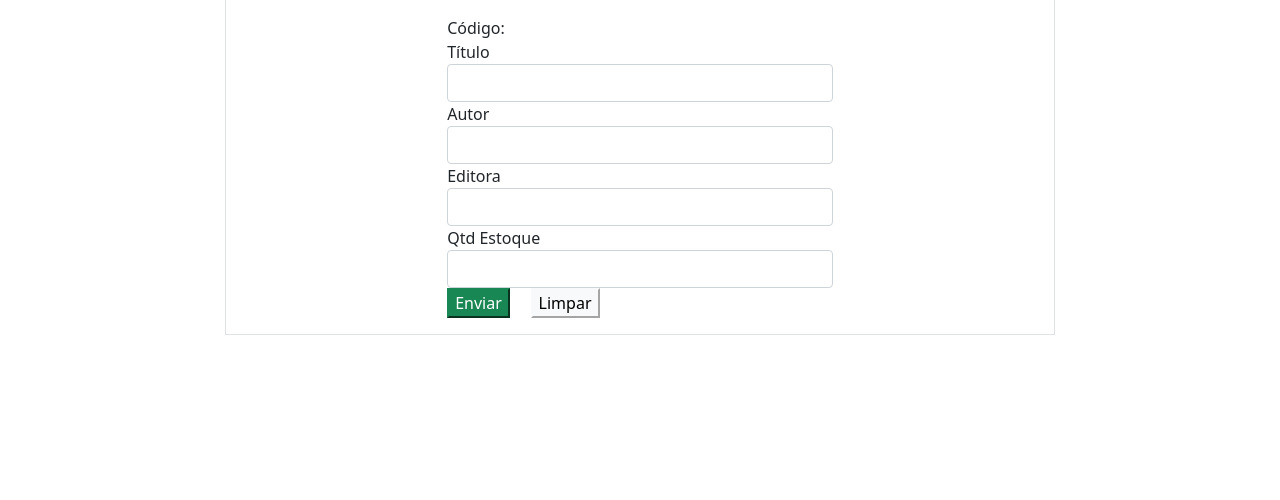
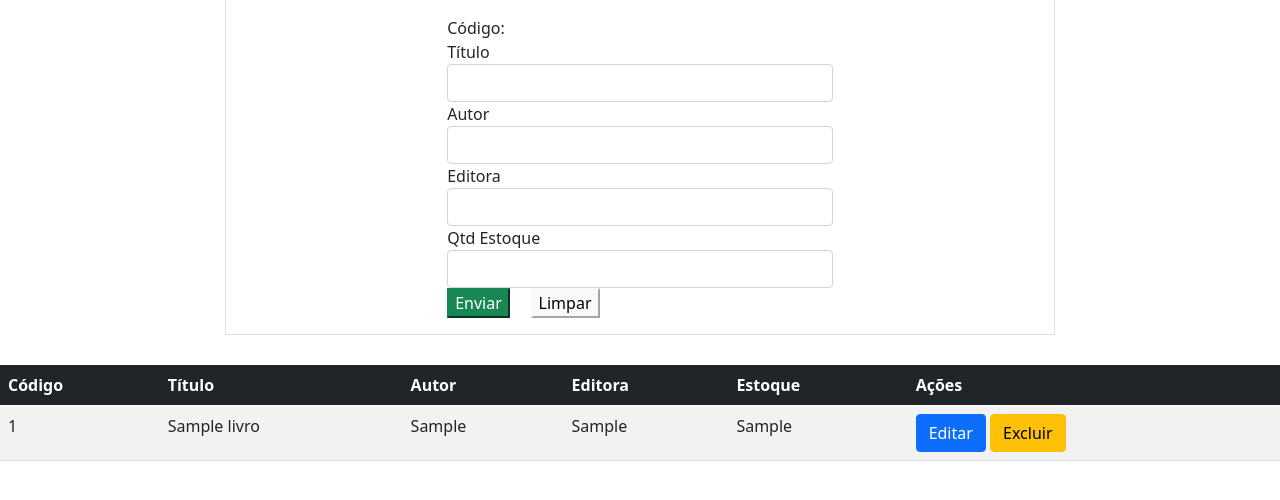
Before and after one commit to FernandoOlimpio/PhpNetbeans, a PHP site: page /CadastroLivro.php in a window 1280 px wide. Shown: the part 119-619 px from the top of the page. Run offline with PHP 8.4, Linux system fonts and the light colour scheme; tables that the repository leaves empty or names only in its code hold one stand-in row (values such as "Sample post").

Commit message:
casa 06-07-21 Criando alimentação de tabela Livro.

```diff
--- a/CadastroLivro.php
+++ b/CadastroLivro.php
@@ -83,10 +83,7 @@
             </div>
         </div>
     </div>
-    </div>
 
-
-</div>
         <?php
 include_once 'c:/xampp/htdocs/PhpNetbeans/controller/LivroController.php';
 //envio dos dados para o BD
@@ -99,9 +96,54 @@ if (isset($_POST['cadastrarLivro'])) {
 
     $lc = new LivroController();
     echo $lc->inserirLivro($titulo, $autor, $editora, $qtdEstoque);
-
 }
 ?>
+            <div class="row" style="margin-top: 30px;">
+            <table class="table table-striped table-responsive">
+                <thead class="table-dark">
+                    <tr><th>Código</th>
+                        <th>Título</th>
+                        <th>Autor </th>
+                        <th>Editora </th>
+                        <th>Estoque</th>
+                        <th>Ações</th></tr>
+                </thead>
+                <tbody>
+                    <?php
+                    include_once 'c:/xampp/htdocs/PhpNetbeans/controller/LivroController.php';
+
+                    $lcTable = new LivroController();
+                    $listaLivro = $lcTable->listarLivro();
+                    foreach ($listaLivro as $ll) {
+                        ?>
+
+                        <tr> <?php // jeito de preencher tabela mesclando php e html?>
+                            <td> <?php print_r($ll->getIdLivro());?></td>
+                            <td> <?php print_r($ll->getTitulo());?></td>
+                            <td> <?php print_r($ll->getAutor());?></td>
+                            <td> <?php print_r($ll->getEditora());?></td>
+                            <td> <?php print_r($ll->getQtdEstoque());?></td>
+
+                            <td><a class="btn btn-primary"
+                                   href="#?id=<?php echo $ll->getIdLivro();?>">
+                                   Editar</a>
+
+                                <a class="btn btn-warning"
+                                   href="#id=<?php echo $ll->getIdLivro();?>">
+                                   Excluir</a>
+                            </td>
+                        </tr>
+
+
+                        <?php
+                    }
+                    ?>
+                </tbody>
+            </table>
+        </div>
+</div>
+
+
 
 
 
--- a/controller/LivroController.php
+++ b/controller/LivroController.php
@@ -21,4 +21,9 @@ class LivroController{
         return $daoLivro->inserir($livro);
 
     }
+
+    public function listarLivro() {
+        $daoLivro= new DaoLivro();
+        return $daoLivro->listar();
+    }
 }
--- a/dao/DaoLivro.php
+++ b/dao/DaoLivro.php
@@ -35,4 +35,31 @@ class DaoLivro {
         return $msg;
     }
 
+    public function listar() {
+        $conn = new ConectaLivro();
+        if ($conn->conectadb()) {
+            $sql = "select * from livro";
+            $query = mysqli_query($conn->conectadb(), $sql);
+            $result = mysqli_fetch_array($query);
+            $lista = array();
+            $a = 0;
+            if ($result) {
+                do{
+                    $livro = new Livro();
+                    $livro->setIdLivro($result['idlivro']);
+                    $livro->setTitulo($result['titulo']);
+                    $livro->setAutor($result['autor']);
+                    $livro->setEditora($result['editora']);
+                    $livro->setQtdEstoque($result['qtdestoque']);
+                    $lista[$a] = $livro;
+                    $a++;
+                } while ($result = mysqli_fetch_array($query));
+                mysqli_close($conn->conectadb());
+                return $lista;
+            }
+        }
+
+
+    }
+
 }
```
Lines whose indentation alone changed are shown as unchanged.
